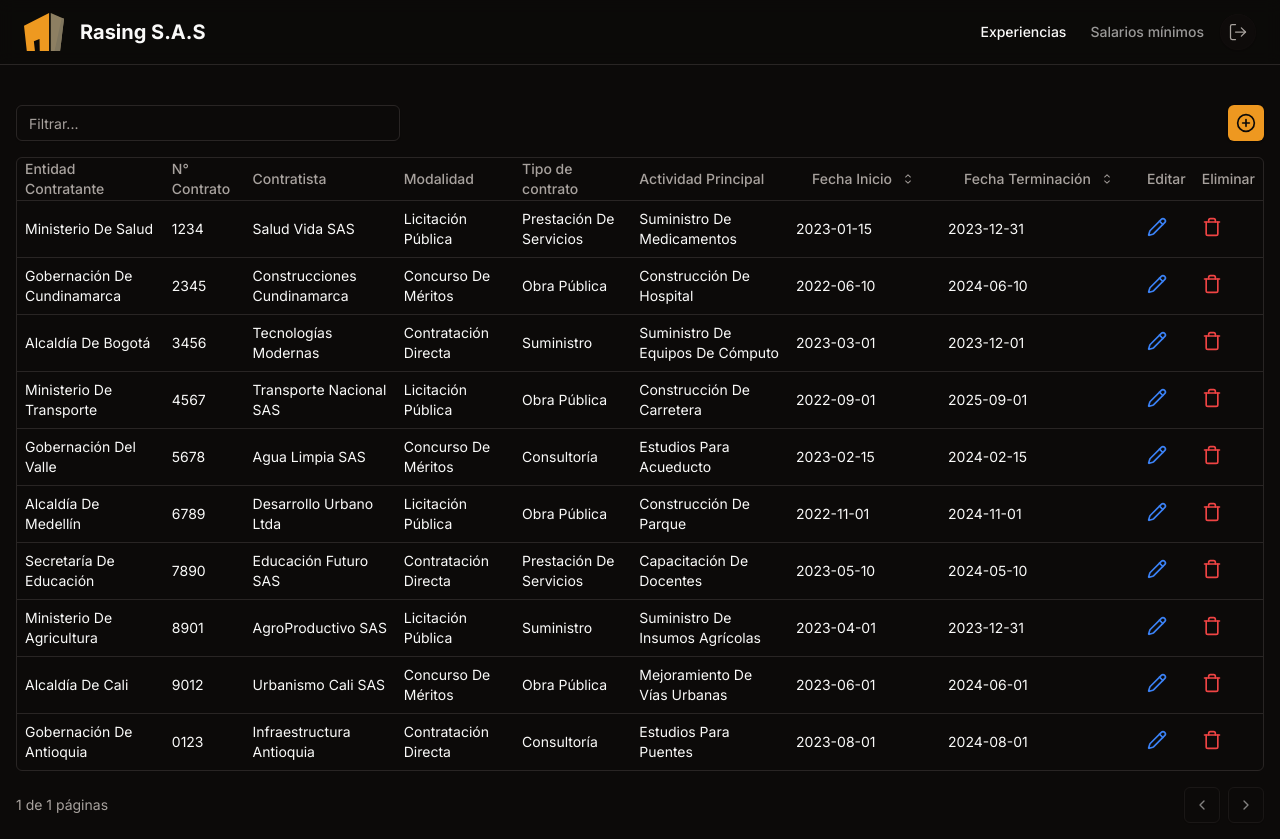
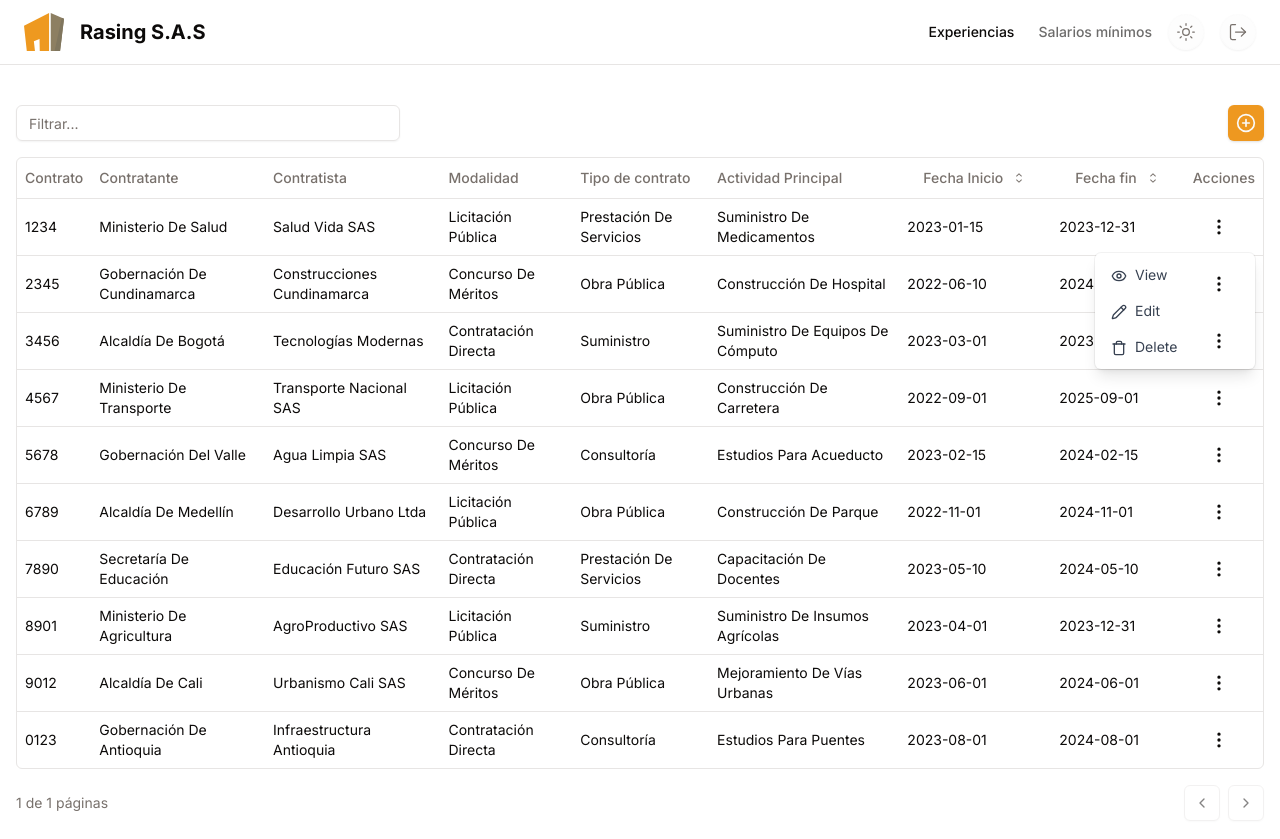
Before and after one commit to Jeison-R/rasing-app, a Next.js app in the folder client/: page /experiencias in a window 1280 px wide. Both pictures are taken after a click on the button 1211 px from the left and 226 px from the top of the page. Built offline with nearby package versions, Linux system fonts and the light colour scheme.

Commit message:
Add modo oscuro o claro, cambio de header de las tablas y acciones, ruta de login (aun falta corregir)

```diff
--- /dev/null
+++ b/client/src/app/Login/page.tsx
@@ -0,0 +1,9 @@
+import { Login } from '@/components/Login/login'
+
+export default function LoginPage() {
+  return (
+    <div className="w-full">
+      <Login />
+    </div>
+  )
+}
--- a/client/src/app/globals.css
+++ b/client/src/app/globals.css
@@ -4,6 +4,34 @@
 
 @layer base {
   :root {
+    --background: 0 0% 100%;
+    --foreground: 20 14.3% 4.1%;
+    --card: 0 0% 100%;
+    --card-foreground: 20 14.3% 4.1%;
+    --popover: 0 0% 100%;
+    --popover-foreground: 20 14.3% 4.1%;
+    --primary: 35 86% 53%;
+    --primary-foreground: 60 9.1% 97.8%;
+    --secondary: 60 4.8% 95.9%;
+    --secondary-foreground: 24 9.8% 10%;
+    --muted: 60 4.8% 95.9%;
+    --muted-foreground: 25 5.3% 44.7%;
+    --accent: 60 4.8% 95.9%;
+    --accent-foreground: 24 9.8% 10%;
+    --destructive: 0 84.2% 60.2%;
+    --destructive-foreground: 60 9.1% 97.8%;
+    --border: 20 5.9% 90%;
+    --input: 20 5.9% 90%;
+    --ring: 24.6 95% 53.1%;
+    --radius: 0.5rem;
+    --chart-1: 12 76% 61%;
+    --chart-2: 173 58% 39%;
+    --chart-3: 35 86% 53%;
+    --chart-4: 43 74% 66%;
+    --chart-5: 27 87% 67%;
+  }
+
+  .dark {
     --background: 20 14.3% 4.1%;
     --foreground: 60 9.1% 97.8%;
     --card: 20 14.3% 4.1%;
@@ -29,8 +57,6 @@
     --chart-3: 35, 86%, 53%;
     --chart-4: 280 65% 60%;
     --chart-5: 340 75% 55%;
-
-    color-scheme: dark light;
   }
 }
 
--- a/client/src/app/layout.tsx
+++ b/client/src/app/layout.tsx
@@ -8,6 +8,7 @@ import { MainNav } from '@/components/commons/main-nav'
 import { NavMobile } from '@/components/commons/nav-mobile'
 import { Button } from '@/components/ui/button'
 import { CustomTooltip } from '@/components/commons/tooltip'
+import ThemeToggle from '@/components/commons/theme-toggle'
 
 const inter = Inter({ subsets: ['latin'] })
 
@@ -25,6 +26,8 @@ export default function RootLayout({ children }: Readonly<{ children: React.Reac
             <MainNav />
             <NavMobile />
             <div className="flex w-fit items-center gap-4">
+              {/* Menú de cambio de tema */}
+              <ThemeToggle /> {/* Usamos el componente separado */}
               <CustomTooltip content="Cerrar sesión">
                 <Button className="group rounded-full border-input/10 bg-border/10 hover:bg-transparent" size="icon" type="button" variant="outline">
                   <LogOut className="h-5 w-5 text-muted-foreground group-hover:text-secondary" strokeWidth={1.5} />
--- a/client/src/app/salarios-minimos/page.tsx
+++ b/client/src/app/salarios-minimos/page.tsx
@@ -1,6 +1,6 @@
 import { CustomTable } from '@/components/salarios-table/salarios'
 
-export default function ExperiencesPage() {
+export default function SalaryPage() {
   return (
     <div className="w-full">
       <CustomTable />
--- /dev/null
+++ b/client/src/components/Login/login.tsx
@@ -0,0 +1,43 @@
+'use client'
+
+import React, { useState } from 'react'
+
+export function Login() {
+  const [showForm, setShowForm] = useState(false)
+
+  const handleLoginClick = () => {
+    setShowForm(true)
+  }
+
+  return (
+    <div className="flex h-full flex-col items-center justify-center">
+      {!showForm ? (
+        <>
+          <h1 className="mb-6 text-3xl font-bold">Bienvenido Ingeniero</h1>
+          <button className="rounded-lg px-6 py-2 text-lg transition" type="button" onClick={handleLoginClick}>
+            Loguearse
+          </button>
+        </>
+      ) : (
+        <form className="rounded-lg p-8 shadow-lg">
+          <h2 className="mb-4 text-2xl font-bold">Iniciar sesión</h2>
+          <div className="mb-4">
+            <label className="block text-sm font-medium" htmlFor="email">
+              Email:
+            </label>
+            <input required className="mt-1 w-full rounded-lg border px-3 py-2 focus:outline-none focus:ring-2" id="email" name="email" type="email" />
+          </div>
+          <div className="mb-4">
+            <label className="block text-sm font-medium" htmlFor="password">
+              Contraseña:
+            </label>
+            <input required className="mt-1 w-full rounded-lg border px-3 py-2 focus:outline-none focus:ring-2" id="password" name="password" type="password" />
+          </div>
+          <button className="w-full rounded-lg py-2 transition" type="submit">
+            Entrar
+          </button>
+        </form>
+      )}
+    </div>
+  )
+}
--- /dev/null
+++ b/client/src/components/commons/theme-toggle.tsx
@@ -0,0 +1,54 @@
+'use client'
+
+import { useEffect, useState } from 'react'
+import { Sun, Moon } from 'lucide-react'
+
+import { Button } from '@/components/ui/button'
+import { CustomTooltip } from '@/components/commons/tooltip'
+
+const ThemeToggle: React.FC = () => {
+  const [theme, setTheme] = useState<'light' | 'dark'>('light')
+
+  useEffect(() => {
+    const savedTheme = localStorage.getItem('theme') as 'light' | 'dark'
+
+    if (savedTheme) {
+      setTheme(savedTheme)
+      applyTheme(savedTheme)
+    } else {
+      applyTheme('light')
+    }
+  }, [])
+
+  const applyTheme = (selectedTheme: 'light' | 'dark') => {
+    if (selectedTheme === 'light') {
+      document.documentElement.classList.remove('dark')
+    } else if (selectedTheme === 'dark') {
+      document.documentElement.classList.add('dark')
+    }
+  }
+
+  const toggleTheme = () => {
+    const newTheme = theme === 'light' ? 'dark' : 'light'
+
+    setTheme(newTheme)
+    localStorage.setItem('theme', newTheme)
+    applyTheme(newTheme)
+  }
+
+  return (
+    <div className="relative">
+      <CustomTooltip content={`Cambiar a modo ${theme === 'light' ? 'oscuro' : 'claro'}`}>
+        <Button className="group rounded-full border-input/10 bg-border/10 hover:bg-transparent" size="icon" type="button" variant="outline" onClick={toggleTheme}>
+          {theme === 'light' ? (
+            <Sun className="h-5 w-5 text-muted-foreground group-hover:text-secondary" strokeWidth={1.5} />
+          ) : (
+            <Moon className="h-5 w-5 text-muted-foreground group-hover:text-secondary" strokeWidth={1.5} />
+          )}
+        </Button>
+      </CustomTooltip>
+    </div>
+  )
+}
+
+export default ThemeToggle
--- /dev/null
+++ b/client/src/components/experience-table/ActionsMenu.tsx
@@ -0,0 +1,77 @@
+'use client'
+
+import { useState } from 'react'
+import { Eye, Pencil, Trash, MoreVertical } from 'lucide-react'
+
+import { Button } from '@/components/ui/button'
+
+export function ActionsMenu({ row }) {
+  const [isOpen, setIsOpen] = useState(false)
+
+  const toggleMenu = () => {
+    setIsOpen(!isOpen)
+  }
+
+  const handleEdit = (rowData: unknown) => {
+    // Lógica para editar el registro
+    // eslint-disable-next-line no-console
+    console.log('Editando:', rowData)
+  }
+
+  const handleDelete = (rowData) => {
+    // Lógica para eliminar el registro
+    console.log('Eliminando:', rowData)
+  }
+
+  const handleView = (rowData) => {
+    // Lógica para ver el registro
+    console.log('Viendo:', rowData)
+  }
+
+  return (
+    <div className="relative">
+      <Button variant="ghost" onClick={toggleMenu}>
+        <MoreVertical className="h-5 w-5" />
+      </Button>
+      {isOpen ? (
+        <div className="absolute right-0 mt-2 w-40 origin-top-right rounded-md bg-white shadow-lg ring-1 ring-black ring-opacity-5">
+          <div className="py-1">
+            <button
+              className="block w-full px-4 py-2 text-left text-sm text-gray-700 hover:bg-gray-100"
+              type="button"
+              onClick={() => {
+                handleView(row.original)
+                setIsOpen(false)
+              }}
+            >
+              <Eye className="mr-2 inline-block h-4 w-4" />
+              View
+            </button>
+            <button
+              className="block w-full px-4 py-2 text-left text-sm text-gray-700 hover:bg-gray-100"
+              type="button"
+              onClick={() => {
+                handleEdit(row.original)
+                setIsOpen(false)
+              }}
+            >
+              <Pencil className="mr-2 inline-block h-4 w-4" />
+              Edit
+            </button>
+            <button
+              className="block w-full px-4 py-2 text-left text-sm text-gray-700 hover:bg-gray-100"
+              type="button"
+              onClick={() => {
+                handleDelete(row.original)
+                setIsOpen(false)
+              }}
+            >
+              <Trash className="mr-2 inline-block h-4 w-4" />
+              Delete
+            </button>
+          </div>
+        </div>
+      ) : null}
+    </div>
+  )
+}
--- a/client/src/components/experience-table/experience-table.tsx
+++ b/client/src/components/experience-table/experience-table.tsx
@@ -3,10 +3,9 @@
 import type { ColumnDef, ColumnFiltersState, SortingState, VisibilityState } from '@tanstack/react-table'
 
 import { CaretSortIcon } from '@radix-ui/react-icons'
-import { Trash, Pencil } from 'lucide-react'
+import { ChevronLeft, ChevronRight, CirclePlus } from 'lucide-react'
 import { flexRender, getCoreRowModel, getFilteredRowModel, getPaginationRowModel, getSortedRowModel, useReactTable } from '@tanstack/react-table'
 import { useState, type ChangeEvent } from 'react'
-import { ChevronLeft, ChevronRight, CirclePlus } from 'lucide-react'
 
 import { Button } from '@/components/ui/button'
 import { Input } from '@/components/ui/input'
@@ -14,6 +13,8 @@ import { Table, TableBody, TableCell, TableHead, TableHeader, TableRow } from '@
 
 import { CustomTooltip } from '../commons/tooltip'
 import { AddExperienciaModal } from '../modalAddExperiencia/AddExperienciaModal'
+
+import { ActionsMenu } from './ActionsMenu'
 
 const data: Payment[] = [
   {
@@ -142,14 +143,14 @@ export interface Payment {
 
 export const columns: ColumnDef<Payment>[] = [
   {
-    accessorKey: 'Entidad',
-    header: 'Entidad Contratante',
-    cell: ({ row }) => <div className="capitalize">{row.getValue('Entidad')}</div>
+    accessorKey: 'Contrato',
+    header: 'Contrato',
+    cell: ({ row }) => <div className="capitalize">{row.getValue('Contrato')}</div>
   },
   {
-    accessorKey: 'Contrato',
-    header: 'N° Contrato',
-    cell: ({ row }) => <div className="capitalize">{row.getValue('Contrato')}</div>
+    accessorKey: 'Entidad',
+    header: 'Contratante',
+    cell: ({ row }) => <div className="capitalize">{row.getValue('Entidad')}</div>
   },
   {
     accessorKey: 'Contratista',
@@ -198,7 +199,7 @@ export const columns: ColumnDef<Payment>[] = [
             column.toggleSorting(column.getIsSorted() === 'asc')
           }}
         >
-          Fecha Terminación
+          Fecha fin
           <CaretSortIcon className="ml-2 h-4 w-4" />
         </Button>
       )
@@ -206,47 +207,11 @@ export const columns: ColumnDef<Payment>[] = [
     cell: ({ row }) => <div className="lowercase">{row.getValue('FechaTerminacion')}</div>
   },
   {
-    accessorKey: 'edit',
-    header: 'Editar',
-    cell: ({ row }) => (
-      <button
-        className="text-blue-500 hover:underline"
-        type="button"
-        onClick={() => {
-          handleEdit(row.original)
-        }}
-      >
-        <Pencil className="h-5 w-5" />
-      </button>
-    )
-  },
-  // Columna para Eliminar
-  {
-    accessorKey: 'delete',
-    header: 'Eliminar',
-    cell: ({ row }) => (
-      <button
-        className="text-red-500 hover:underline"
-        type="button"
-        onClick={() => {
-          handleDelete(row.original)
-        }}
-      >
-        <Trash className="h-5 w-5" />
-      </button>
-    )
+    accessorKey: 'actions',
+    header: 'Acciones',
+    cell: ({ row }) => <ActionsMenu row={row} />
   }
 ]
-
-const handleEdit = (rowData: Payment) => {
-  // Lógica para editar el registro
-  return rowData
-}
-
-const handleDelete = (rowData: Payment) => {
-  // Lógica para eliminar el registro
-  return rowData
-}
 
 export function CustomTable() {
   const [sorting, setSorting] = useState<SortingState>([])
--- a/client/src/consts/routes.ts
+++ b/client/src/consts/routes.ts
@@ -1,5 +1,6 @@
 export const ROUTES = {
   HOME: '/',
   EXPERIENCES: '/experiencias',
-  MINIMUIM_WAGE: '/salarios-minimos'
+  MINIMUIM_WAGE: '/salarios-minimos',
+  LOGIN: '/login'
 }
```
Also changed, not shown: client/src/components/modalAddExperiencia/AddExperienciaModal.tsx (+8 -9 lines), client/src/components/modalAddSalary/AddSalaryModal.tsx (+9 -10 lines).
